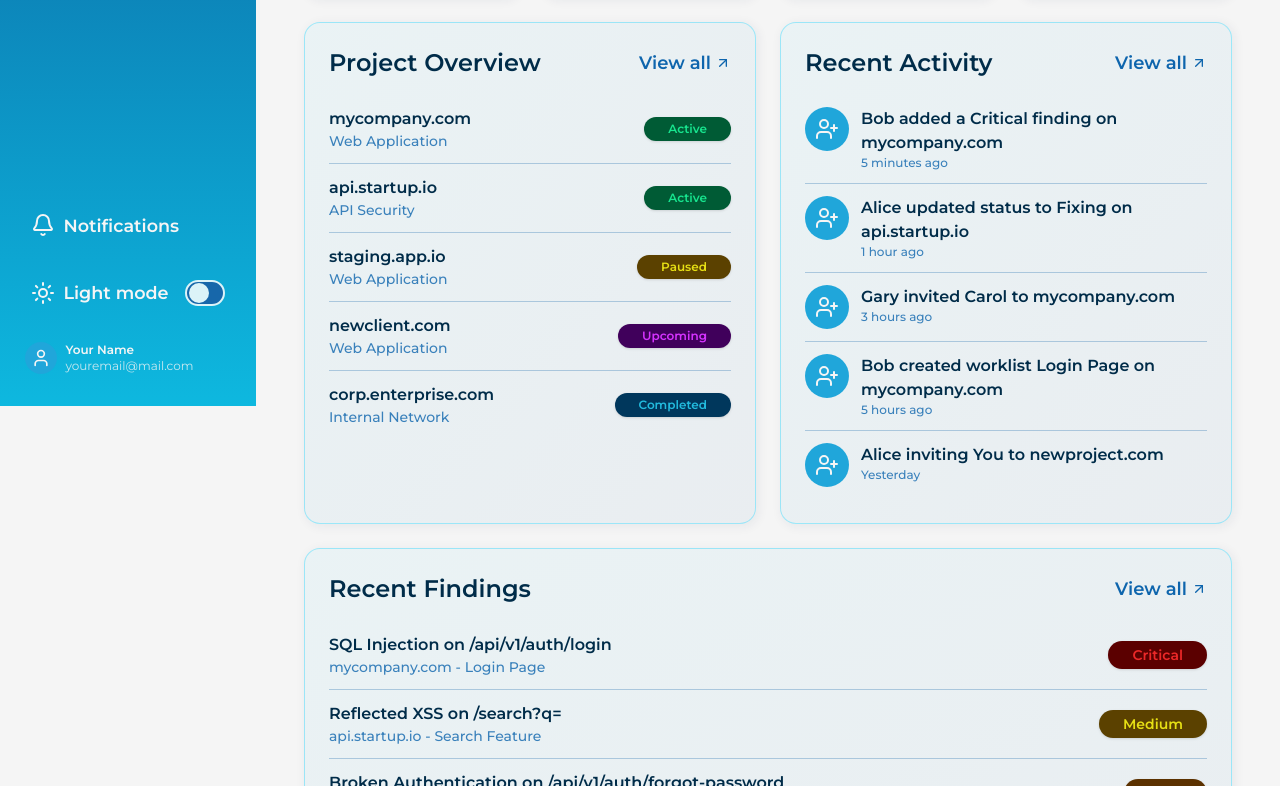
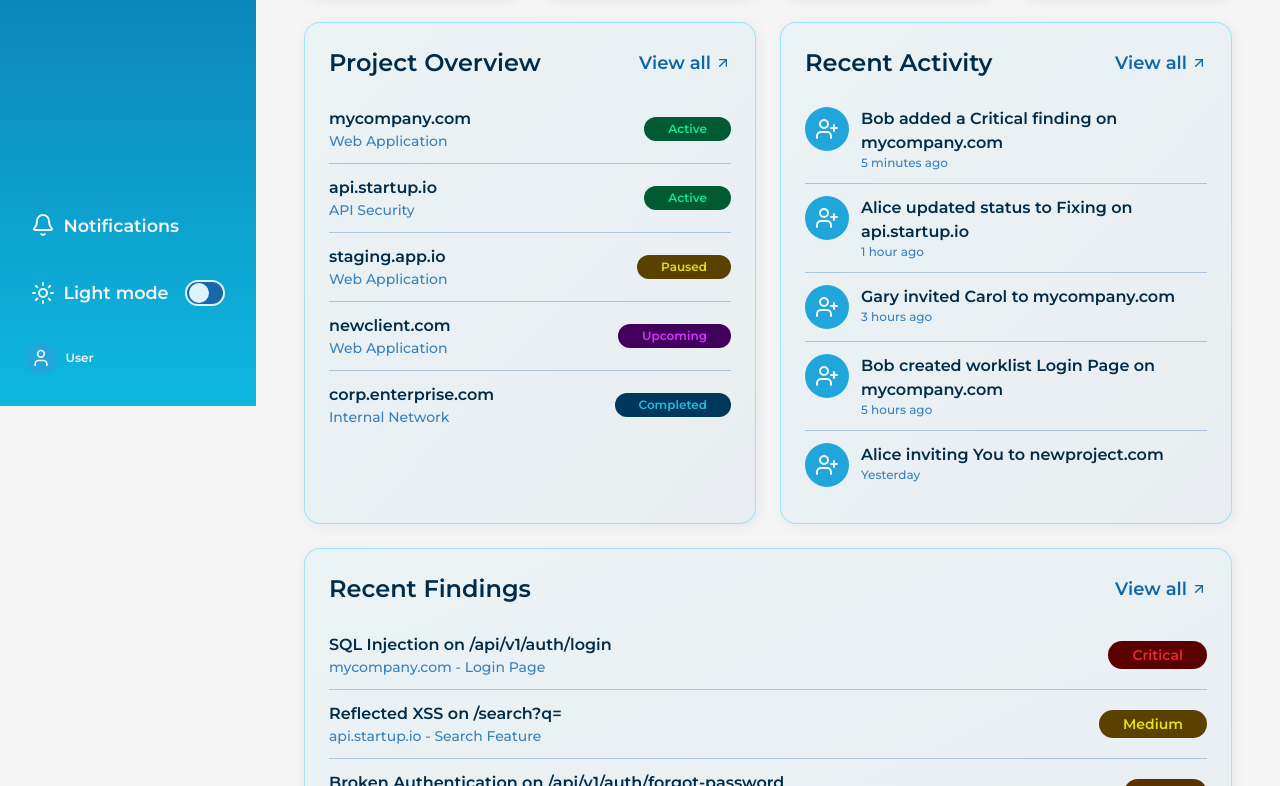
Before and after one commit to AgileOrc/Vault-of-Evidence, a React (Vite) app in the folder frontend/: page /Dashboard in a window 1280 px wide. Shown: the part 394-1180 px from the top of the page. Built offline with nearby package versions, Linux system fonts and the light colour scheme; no server answers.

Commit message:
fix: optimizing user context

```diff
--- a/frontend/src/components/Sidebar.tsx
+++ b/frontend/src/components/Sidebar.tsx
@@ -1,12 +1,7 @@
 import { Bell, Calculator, FolderKanban, LayoutDashboard, Settings, User, Sun, Moon } from 'lucide-react'
-import { useEffect, useState } from 'react'
+import { useUser } from '../context/UserContext'
 import { NavLink } from 'react-router-dom'
 import logo from '../assets/logo-01.svg'
-
-type User = {
-  name: string
-  email: string
-}
 
 type SidebarProps = {
   isDark: boolean
@@ -23,22 +18,12 @@ function Sidebar ({
   onOpenSettings,
   onOpenNotifications
 }: SidebarProps) {
-  const [user, setUser] = useState<User>({ name: 'Your Name', email: 'youremail@mail.com' })
-
-  useEffect(() => {
-    fetch('http://localhost:8080/api/me', {
-      credentials: 'include'
-    })
-      .then(res => res.json())
-      .then(data => setUser({ name: data.name, email: data.email }))
-      .catch(() => {}) // fallback ke default kalau backend belum nyambung
-  }, [])
+  const { user } = useUser()
   const navItemBase = `flex items-center gap-2 xl:gap-3 rounded-md xl:rounded-lg px-1 py-2 xl:px-3 xl:py-3 text-[0.8rem] xl:text-[1.1rem] font-semibold transition ${
     isCollapsed ? 'justify-center' : ''
   }`
 
   const navItemActive = 'bg-[#DCF3F8] text-[#1767AA]'
-
   const navItemIdle = 'text-white hover:bg-[#20A6DA]'
 
   return (
--- /dev/null
+++ b/frontend/src/context/UserContext.tsx
@@ -0,0 +1,37 @@
+import { createContext, useContext, useEffect, useState } from 'react'
+
+type User = {
+  name: string
+  email: string
+}
+
+type UserContextType = {
+  user: User
+}
+
+const UserContext = createContext<UserContextType>({
+  user: { name: 'User', email: '' }
+})
+
+export function UserProvider({ children }: { children: React.ReactNode }) {
+  const [user, setUser] = useState<User>({ name: 'User', email: '' })
+
+  useEffect(() => {
+    fetch('http://localhost:8080/api/me', {
+      credentials: 'include'
+    })
+      .then(res => res.json())
+      .then(data => setUser({ name: data.name, email: data.email }))
+      .catch(() => {})
+  }, [])
+
+  return (
+    <UserContext.Provider value={{ user }}>
+      {children}
+    </UserContext.Provider>
+  )
+}
+
+export function useUser() {
+  return useContext(UserContext)
+}
--- a/frontend/src/main.tsx
+++ b/frontend/src/main.tsx
@@ -4,11 +4,14 @@ import { BrowserRouter } from 'react-router-dom'
 
 import './index.css'
 import App from './App.tsx'
+import { UserProvider } from './context/UserContext'  // ← tambah import ini di atas
 
 createRoot(document.getElementById('root')!).render(
   <StrictMode>
-    <BrowserRouter >
-      <App />
+    <BrowserRouter>
+      <UserProvider>
+        <App />
+      </UserProvider>
     </BrowserRouter>
   </StrictMode>,
 )
--- a/frontend/src/pages/Dashboard.tsx
+++ b/frontend/src/pages/Dashboard.tsx
@@ -9,6 +9,8 @@ import {
 } from 'lucide-react'
 import { Link, useOutletContext } from 'react-router-dom'
 import type { LayoutContext } from '../components/AppLayout'
+import { useUser } from '../context/UserContext'
+
 
 const projectOverview = [
     { name: 'mycompany.com', type: 'Web Application', status: 'Active' },
@@ -37,6 +39,7 @@ const recentFindings = [
 function Dashboard () {
 
     const { isDark } = useOutletContext<LayoutContext>()
+    const { user } = useUser()
 
     const theme = isDark
         ? {
@@ -121,10 +124,10 @@ function Dashboard () {
             return 'bg-[#22BBDE] text-[#00375C]'
         }
 
-        if (status === 'Active') return 'bg-[#005B35] text-[#17E58F] font-semibold shadow-sm'
-        if (status === 'Paused') return 'bg-[#5B4100] text-[#E6DF14] font-semibold shadow-sm'
-        if (status === 'Upcoming') return 'bg-[#40005B] text-[#D633FF] font-semibold shadow-sm'
-        return 'bg-[#00375C] text-[#22BBDE] font-semibold shadow-sm'
+        if (status === 'Active') return 'bg-[#005B35] text-[#17E58F] font-semibold'
+        if (status === 'Paused') return 'bg-[#5B4100] text-[#E6DF14] font-semibold'
+        if (status === 'Upcoming') return 'bg-[#40005B] text-[#D633FF] font-semibold'
+        return 'bg-[#00375C] text-[#22BBDE] font-semibold'
     }
 
     const severityClass = (severity: string) => {
@@ -141,17 +144,17 @@ function Dashboard () {
             return 'bg-[#17E58F] text-[#005B35]'
         }
 
-        if (severity === 'Critical') return 'bg-[#5B0000] text-[#EC2828] font-semibold shadow-sm'
-        if (severity === 'High') return 'bg-[#5B3100] text-[#E67219] font-semibold shadow-sm'
-        if (severity === 'Medium') return 'bg-[#5B4100] text-[#E6DF14] font-semibold shadow-sm'
-        return 'bg-[#005B35] text-[#17E58F] font-semibold shadow-sm'
+        if (severity === 'Critical') return 'bg-[#5B0000] text-[#EC2828] font-semibold'
+        if (severity === 'High') return 'bg-[#5B3100] text-[#E67219] font-semibold'
+        if (severity === 'Medium') return 'bg-[#5B4100] text-[#E6DF14] font-semibold'
+        return 'bg-[#005B35] text-[#17E58F] font-semibold'
     }
 
     return (
         <div className='space-y-6'>
             <header className='flex flex-wrap items-start justify-between gap-4'>
                 <div>
-                    <h1 className={`text-3xl font-semibold font-montserrat ${theme.greetings}`}>Hello there, User</h1>
+                    <h1 className={`text-3xl font-semibold font-montserrat ${theme.greetings}`}>Hello there, {user.name}</h1>
                     <p className={`mt-1 text-lg opacity-80 font-montserrat ${theme.greetings}`}>Here is what is happening across your projects today.</p>
                 </div>
                 <Link
```
